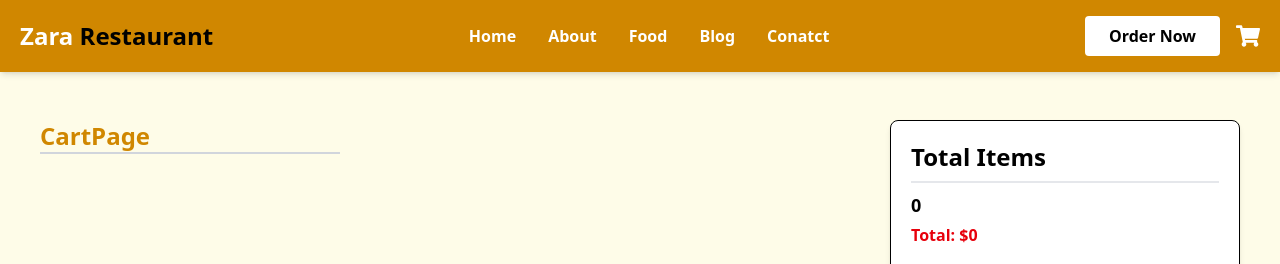
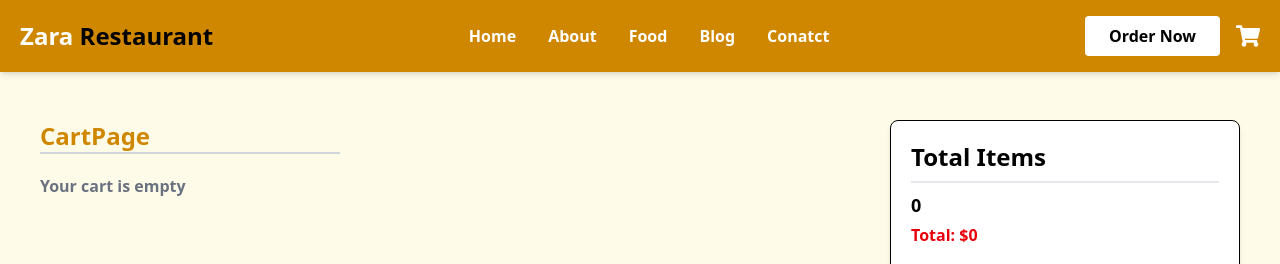
Before and after one commit to Nastexa1/FullRestaurantWeb, a React (Vite) app in the folder frontend/vite-project/: page /cart in a window 1280 px wide. Shown: the top 264 px of the page. Built offline with nearby package versions, Linux system fonts and the light colour scheme.

Commit message:
Update Cart.jsx

```diff
--- a/frontend/vite-project/src/page/Cart.jsx
+++ b/frontend/vite-project/src/page/Cart.jsx
@@ -16,8 +16,8 @@ function Cart() {
     if (!address || !phone) return alert("Please enter address and phone");
 
     try {
-      // Isticmaal environment variable Netlify
-      const API_URL = import.meta.env.VITE_API_URL;
+      // Use environment variable or fallback
+      const API_URL = import.meta.env.VITE_API_URL || "https://fullrestaurantweb.onrender.com";
 
       await axios.post(`${API_URL}/createOrder`, {
         items: cart,
@@ -28,16 +28,16 @@ function Cart() {
       });
 
       alert("Order created successfully!");
-      // Optional: reset cart or form
+
+      // Reset form & optional cart clear
       setAddress("");
       setPhone("");
       setPaymentMethod("COD");
       setPaymentProvider("EVC");
-      // Optional: dispatch clear cart if you have it
-      // dispatch(clearCart());
+      // dispatch(clearCart()); // Uncomment if you have a clearCart action
     } catch (err) {
-      console.error(err);
-      alert("Error creating order");
+      console.error("Error creating order:", err);
+      alert("Failed to create order");
     }
   };
 
@@ -53,7 +53,10 @@ function Cart() {
         <h1 className="text-yellow-600 font-bold text-2xl border-b-2 mt-20 border-b-gray-300 w-[300px]">
           CartPage
         </h1>
-        {cart.map((item) => (
+        {cart.length === 0 ? (
+          <p className="mt-5 font-bold text-gray-500">Your cart is empty</p>
+        ) : (
+          cart.map((item) => (
             <div
               key={item._id}
               className="bg-white shadow-md w-full md:w-[600px] flex flex-col md:flex-row mt-3 p-3 rounded-lg"
@@ -78,7 +81,8 @@ function Cart() {
                 </button>
               </div>
             </div>
-        ))}
+          ))
+        )}
       </div>
 
       {/* Order Summary */}
```
Lines whose indentation alone changed are shown as unchanged.
